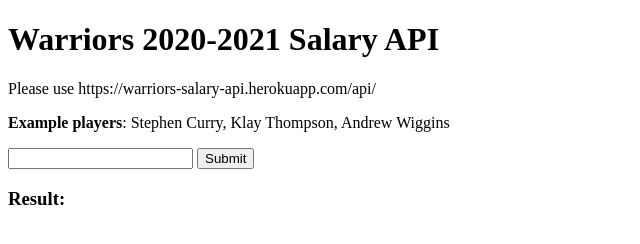
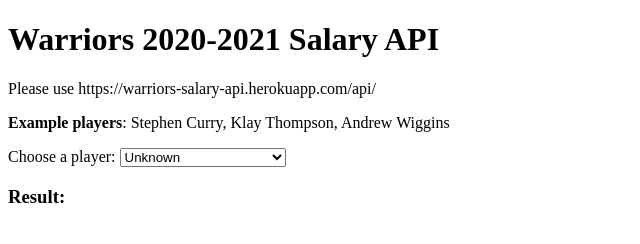
Before and after one commit to mzhao48/warriors-salary-api, a website: page front-end/index.html in a window 1280 px wide. Shown: the whole page, without its empty margins (0-640 px from the left). Drawn offline with Linux system fonts and the light colour scheme.

Commit message:
changed player selection to drop down menu

```diff
--- a/front-end/index.html
+++ b/front-end/index.html
@@ -10,8 +10,29 @@
     <h1>Warriors 2020-2021 Salary API</h1>
     <p>Please use https://warriors-salary-api.herokuapp.com/api/</p>
     <p><strong>Example players</strong>: Stephen Curry, Klay Thompson, Andrew Wiggins</p>
-    <input type="text">
-    <button>Submit</button>
+    <!-- <input type="text">
+    <button>Submit</button> -->
+    <label for="playerChoice">Choose a player:</label>
+    <select name="playerChoice" id="playerChoice">
+        <option value="unknown" selected>Unknown</option>
+        <option value="stephen curry">Stephen Curry</option>
+        <option value="klay thompson">Klay Thompson</option>
+        <option value="andrew wiggins">Andrew Wiggins</option>
+        <option value="draymond green">Draymond Green</option>
+        <option value="kelly oubre">Kelly Oubre</option>
+        <option value="james wiseman">James Wiseman</option>
+        <option value="kevon looney">Kevon Looney</option>
+        <option value="kent bazemore">Kent Bazemore</option>
+        <option value="jordan poole">Jordan Poole</option>
+        <option value="damion lee">Damion Lee</option>
+        <option value="eric paschall">Eric Paschall</option>
+        <option value="alen smailagic">Alen Smailagic</option>
+        <option value="Mychal Mulder">Mychal Mulder</option>
+        <option value="shaun livingston">Shaun Livingston</option>
+        <option value="juan toscano-anderson">Juan Toscano-Anderson</option>
+        <option value="gary payton">Gary Payton</option>
+
+    </select>
     <h3>Result:</h3>
     <script src="main.js"></script>
 </body>
--- a/front-end/main.js
+++ b/front-end/main.js
@@ -1,7 +1,8 @@
-document.querySelector('button').addEventListener('click', apiRequest)
+// document.querySelector('button').addEventListener('click', apiRequest)
+document.querySelector('select').addEventListener('change', apiRequest)
 
 async function apiRequest() {
-    const playerName = document.querySelector('input').value
+    const playerName = document.querySelector('select').value
 
     try {
         const response = await fetch(`https://warriors-salary-api.herokuapp.com/api/${playerName}`)
```
